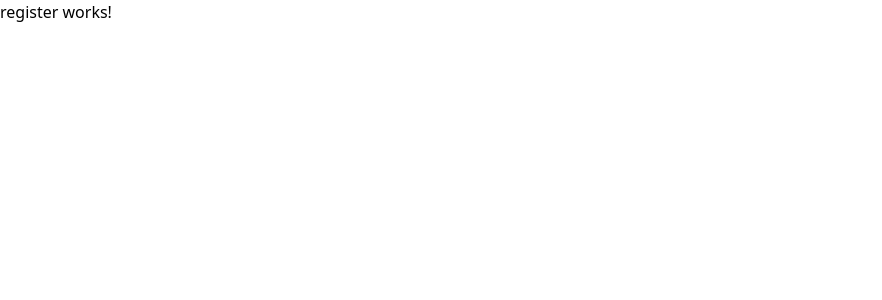
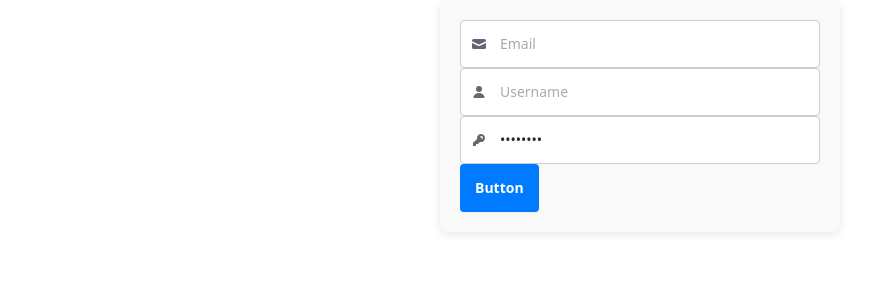
Before and after one commit to buhleqampi/Booking-System, an Angular app: page /register in a window 1280 px wide. Shown: the top 300 px of the page, without its empty margins (0-882 px from the left). Built offline with nearby package versions, Linux system fonts and the light colour scheme.

Commit message:
component done

```diff
--- a/package.json
+++ b/package.json
@@ -35,6 +35,7 @@
     "@types/jasmine": "~5.1.0",
     "@types/node": "^18.18.0",
     "autoprefixer": "^10.4.20",
+    "daisyui": "^4.12.10",
     "jasmine-core": "~5.1.0",
     "karma": "~6.4.0",
     "karma-chrome-launcher": "~3.2.0",
--- a/src/app/app-routing.module.ts
+++ b/src/app/app-routing.module.ts
@@ -6,6 +6,7 @@ import { ClientComponent } from './components/client/client.component';
 import { BusinessDashboardComponent } from './components/business-dashboard/business-dashboard.component';
 import { LoginComponent } from './components/login/login.component';
 import { RegisterComponent } from './components/register/register.component';
+import { HaircutsComponent } from './components/haircuts/haircuts.component';
 
 const routes: Routes = [
   {path: '', redirectTo:'' , pathMatch: 'full'},
@@ -15,6 +16,7 @@ const routes: Routes = [
   {path : 'dashboard',component:BusinessDashboardComponent},
   {path : 'login', component: LoginComponent},
   {path : 'register',component:RegisterComponent},
+  {path : 'haircut',component:HaircutsComponent},
 ];
 
 @NgModule({
--- a/src/app/app.component.html
+++ b/src/app/app.component.html
@@ -1,4 +1,4 @@
-<router-outlet />
+<router-outlet/>
 <!-- <h1 class="text-3xl font-bold underline">
   Hello world!
 </h1> -->
--- a/src/app/app.module.ts
+++ b/src/app/app.module.ts
@@ -10,6 +10,7 @@ import { BusinessDashboardComponent } from './components/business-dashboard/busi
 import { LoginComponent } from './components/login/login.component';
 import { RegisterComponent } from './components/register/register.component';
 import { TestCompComponent } from './test-comp/test-comp.component';
+import { HaircutsComponent } from './components/haircuts/haircuts.component';
 
 @NgModule({
   declarations: [
@@ -20,7 +21,8 @@ import { TestCompComponent } from './test-comp/test-comp.component';
     BusinessDashboardComponent,
     LoginComponent,
     RegisterComponent,
-    TestCompComponent
+    TestCompComponent,
+    HaircutsComponent
   ],
   imports: [
     BrowserModule,
--- /dev/null
+++ b/src/app/components/haircuts/haircuts.component.css
@@ -0,0 +1,22 @@
+.container {
+    max-width: 400px;
+    margin: auto;
+    padding: 20px;
+    background-color: #f9f9f9;
+    border-radius: 8px;
+    box-shadow: 0 2px 10px rgba(0, 0, 0, 0.1);
+  }
+button {
+    width:100%;
+    height: 40px;
+    padding: 10px;
+    font-size: 16px;
+    background-color: #4caf50;
+    color: #fff;
+    border: none;
+    border-radius: 5px;
+    cursor: pointer;
+}
+.view e-receipt button {
+  background-color: red;
+}
--- /dev/null
+++ b/src/app/components/haircuts/haircuts.component.html
@@ -0,0 +1,18 @@
+<div class="container">
+    <h1>Receipts</h1>
+    <div class="status-labels">
+        <label>Upcoming</label>
+        <label>Completed</label>
+        <label>Cancelled</label>
+    </div>
+
+    <div class="date-time">
+        <label for="dateTime">Date & Time:</label>
+        <input type="datetime-local" id="dateTime" name="dateTime">
+    </div>
+
+    <div class="buttons">
+        <button type="button" onclick="cancelBooking()">Cancel</button>
+        <button type="button" onclick="viewEReceipt()">View E-Receipt</button>
+    </div>
+</div>
--- a/src/app/components/register/register.component.css
+++ b/src/app/components/register/register.component.css
@@ -0,0 +1,60 @@
+
+.container {
+    max-width: 400px;
+    margin: auto;
+    padding: 20px;
+    background-color: #f9f9f9;
+    border-radius: 8px;
+    box-shadow: 0 2px 10px rgba(0, 0, 0, 0.1);
+  }
+
+  .label {
+    display: flex;
+    align-items: center;
+    margin-bottom: 15px;
+  }
+
+  .input {
+    display: flex;
+    align-items: center;
+    border: 1px solid #ccc;
+    border-radius: 4px;
+    padding: 10px;
+    transition: border-color 0.3s;
+  }
+
+  .input:focus-within {
+    border-color: #007bff;
+  }
+
+  .svg {
+    fill: #007bff;
+    margin-right: 10px;
+  }
+
+  input[type="text"],
+  input[type="password"] {
+    border: none;
+    outline: none;
+    flex-grow: 1;
+    padding: 5px;
+    font-size: 14px;
+  }
+
+  input::placeholder {
+    color: #aaa;
+  }
+
+  .btn {
+    background-color: #007bff;
+    color: #fff;
+    border: none;
+    padding: 10px 15px;
+    border-radius: 4px;
+    cursor: pointer;
+    transition: background-color 0.3s;
+  }
+
+  .btn:hover {
+    background-color: #0056b3;
+  }
--- a/src/app/components/register/register.component.html
+++ b/src/app/components/register/register.component.html
@@ -1 +1,40 @@
-<p>register works!</p>
+<div class="container">
+<label class="input input-bordered flex items-center gap-2">
+    <svg
+      xmlns="http://www.w3.org/2000/svg"
+      viewBox="0 0 16 16"
+      fill="currentColor"
+      class="h-4 w-4 opacity-70">
+      <path
+        d="M2.5 3A1.5 1.5 0 0 0 1 4.5v.793c.026.009.051.02.076.032L7.674 8.51c.206.1.446.1.652 0l6.598-3.185A.755.755 0 0 1 15 5.293V4.5A1.5 1.5 0 0 0 13.5 3h-11Z" />
+      <path
+        d="M15 6.954 8.978 9.86a2.25 2.25 0 0 1-1.956 0L1 6.954V11.5A1.5 1.5 0 0 0 2.5 13h11a1.5 1.5 0 0 0 1.5-1.5V6.954Z" />
+    </svg>
+    <input type="text" class="grow" placeholder="Email" />
+  </label>
+  <label class="input input-bordered flex items-center gap-2">
+    <svg
+      xmlns="http://www.w3.org/2000/svg"
+      viewBox="0 0 16 16"
+      fill="currentColor"
+      class="h-4 w-4 opacity-70">
+      <path
+        d="M8 8a3 3 0 1 0 0-6 3 3 0 0 0 0 6ZM12.735 14c.618 0 1.093-.561.872-1.139a6.002 6.002 0 0 0-11.215 0c-.22.578.254 1.139.872 1.139h9.47Z" />
+    </svg>
+    <input type="text" class="grow" placeholder="Username" />
+  </label>
+  <label class="input input-bordered flex items-center gap-2">
+    <svg
+      xmlns="http://www.w3.org/2000/svg"
+      viewBox="0 0 16 16"
+      fill="currentColor"
+      class="h-4 w-4 opacity-70">
+      <path
+        fill-rule="evenodd"
+        d="M14 6a4 4 0 0 1-4.899 3.899l-1.955 1.955a.5.5 0 0 1-.353.146H5v1.5a.5.5 0 0 1-.5.5h-2a.5.5 0 0 1-.5-.5v-2.293a.5.5 0 0 1 .146-.353l3.955-3.955A4 4 0 1 1 14 6Zm-4-2a.75.75 0 0 0 0 1.5.5.5 0 0 1 .5.5.75.75 0 0 0 1.5 0 2 2 0 0 0-2-2Z"
+        clip-rule="evenodd" />
+    </svg>
+    <input type="password" class="grow" value="password" />
+  </label>
+  <button class="btn">Button</button>
+</div>
--- a/tailwind.config.js
+++ b/tailwind.config.js
@@ -8,6 +8,7 @@ module.exports = {
     extend: {},
   },
   plugins: [
-    require('flowbite/plugin')
+    require('flowbite/plugin'),
+    require('daisyui')
   ],
 }
```
Also changed, not shown: src/app/components/haircuts/haircuts.component.ts (added, +10 -0 lines), 2 other files (tests, documents, lock files or other folders).
